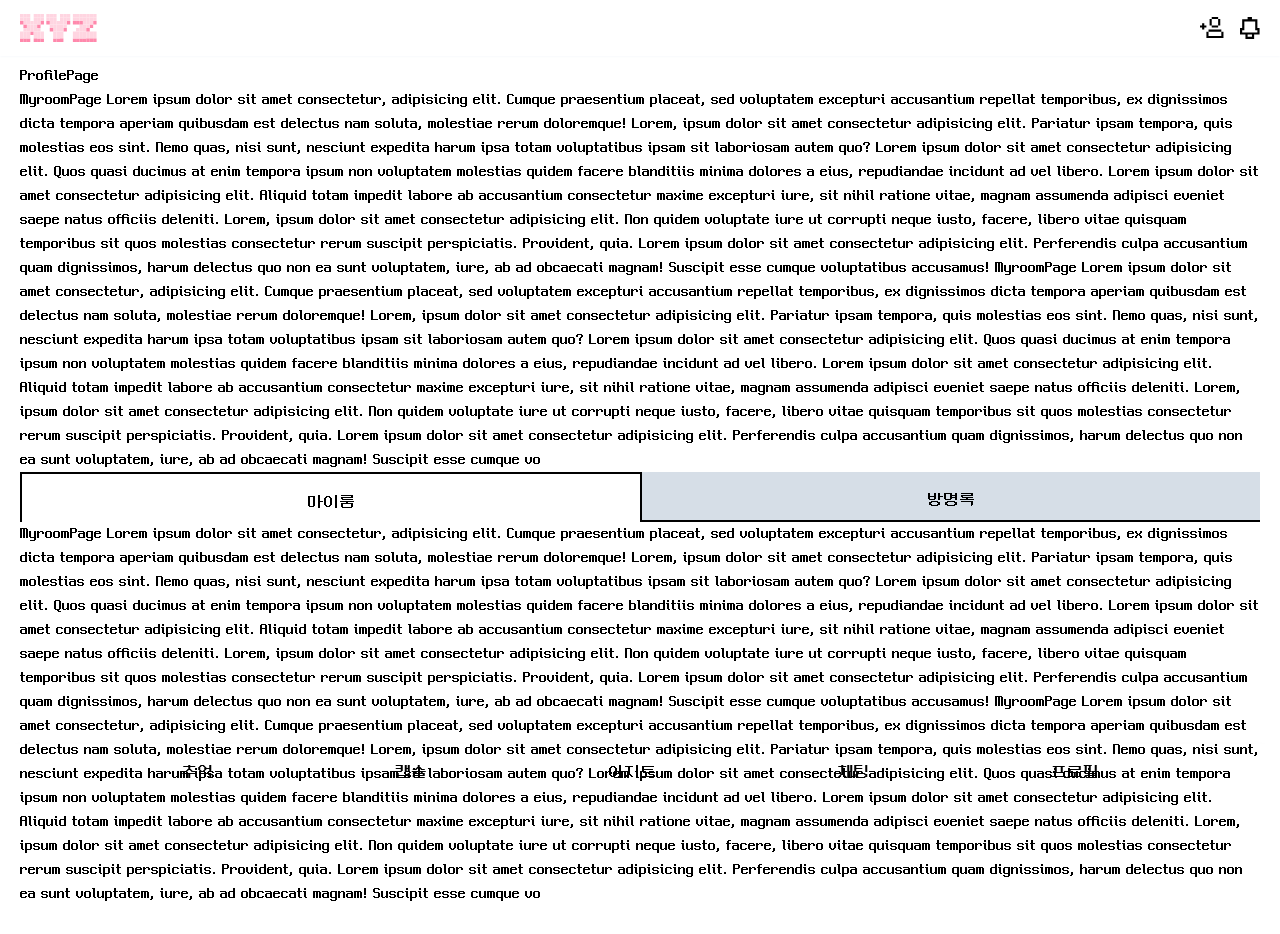
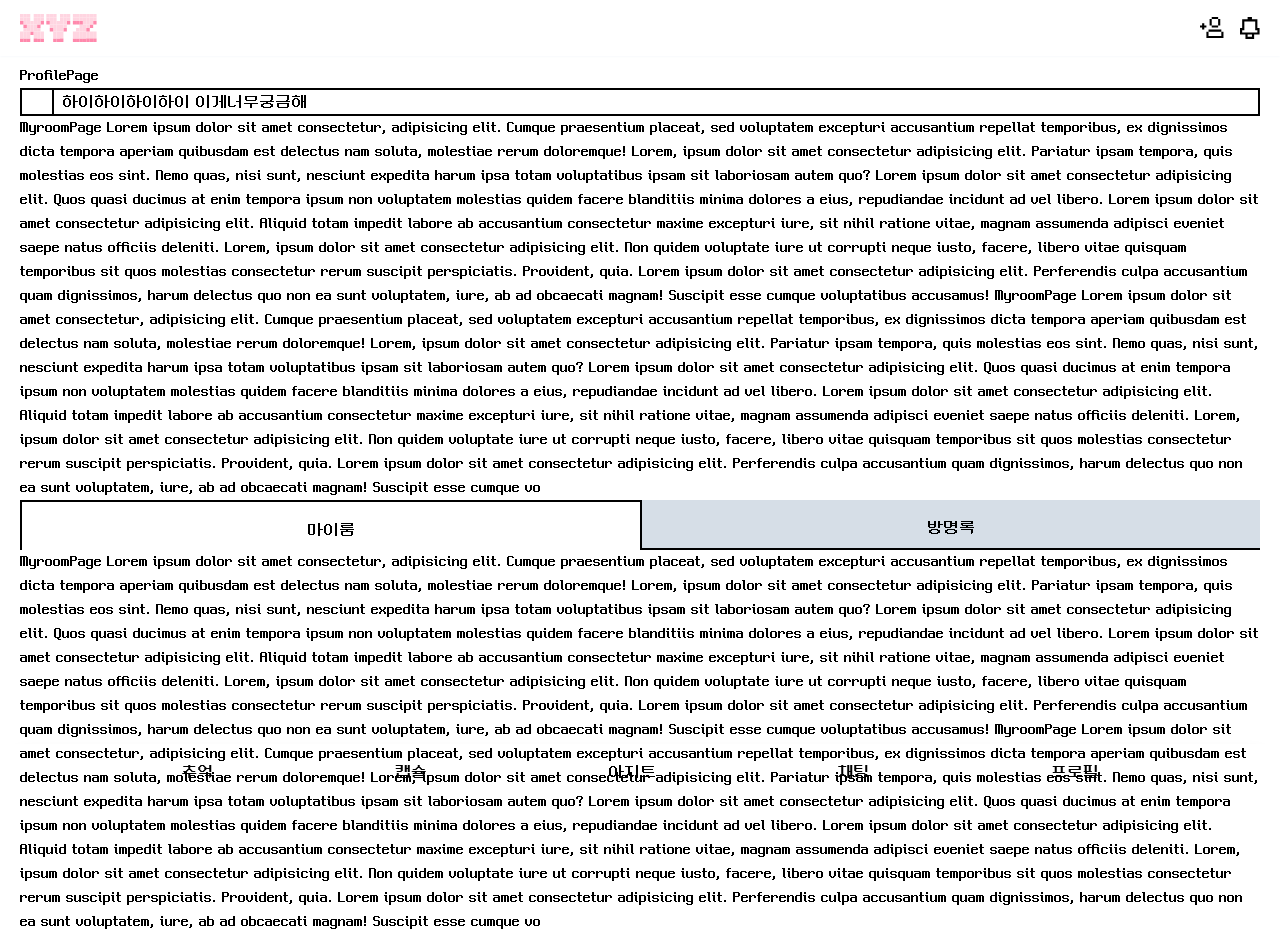
Before and after one commit to group-room/xyz, a Next.js app in the folder frontend/xyz/: page /profile/myroom in a window 1280 px wide. Before the commit the page ends 906 px from the top, so only its background shows below. Built offline with nearby package versions, Linux system fonts and the light colour scheme.

Commit message:
:sparkles: feat: 공통 컴포넌트 텍스트박스  (#S08P31A304-172)

```diff
--- a/frontend/xyz/src/app/profile/page.tsx
+++ b/frontend/xyz/src/app/profile/page.tsx
@@ -1,6 +1,7 @@
 "use client";
 import Modal from "@/components/Modal";
 import Tab from "@/components/Tab";
+import Textbox from "@/components/Textbox";
 import React from "react";
 import { useState } from "react";
 
@@ -18,6 +19,7 @@ function ProfilePage() {
           {<div>친구하실래요?</div>}
         </Modal>
       )}
+      <Textbox text="하이하이하이하이 이게너무궁금해" />
       <div className=" overscroll-y-auto">
         MyroomPage Lorem ipsum dolor sit amet consectetur, adipisicing elit.
         Cumque praesentium placeat, sed voluptatem excepturi accusantium
--- a/frontend/xyz/src/components/Tab.tsx
+++ b/frontend/xyz/src/components/Tab.tsx
@@ -1,5 +1,7 @@
 "use client";
 import React from "react";
+import { PropsWithChildren } from "react";
+
 import Link from "next/link";
 import { useRouter, usePathname } from "next/navigation";
 
@@ -10,7 +12,13 @@ interface TabProps {
   SecondMenu: string;
 }
 
-function Tab({ FirstLink, SecondLink, FirstMenu, SecondMenu }: TabProps) {
+function Tab({
+  FirstLink,
+  SecondLink,
+  FirstMenu,
+  SecondMenu,
+  children,
+}: PropsWithChildren<TabProps>) {
   const router = useRouter();
   const pathname = usePathname();
   const defaultClass =
--- /dev/null
+++ b/frontend/xyz/src/components/Textbox.tsx
@@ -0,0 +1,27 @@
+import React from "react";
+
+type TextboxProps = {
+  text?: string;
+  icon?: string;
+};
+
+function Textbox({ text, icon }: TextboxProps) {
+  // /**
+  //  *
+  //  * @param title 제목여부
+  //  * @param titleBgColor 제목영역 색상
+  //  * @param titleText 제목
+  //  * @param children 내용 부분에 넣을 element
+  //  */
+
+  return (
+    <div className=" border-2 border-black flex">
+      <div className="px-2 w-8 border-black border-r-2">
+        <img src={icon} alt="" />
+      </div>
+      <div className={`pl-2`}>{text}</div>
+    </div>
+  );
+}
+
+export default Textbox;
```
